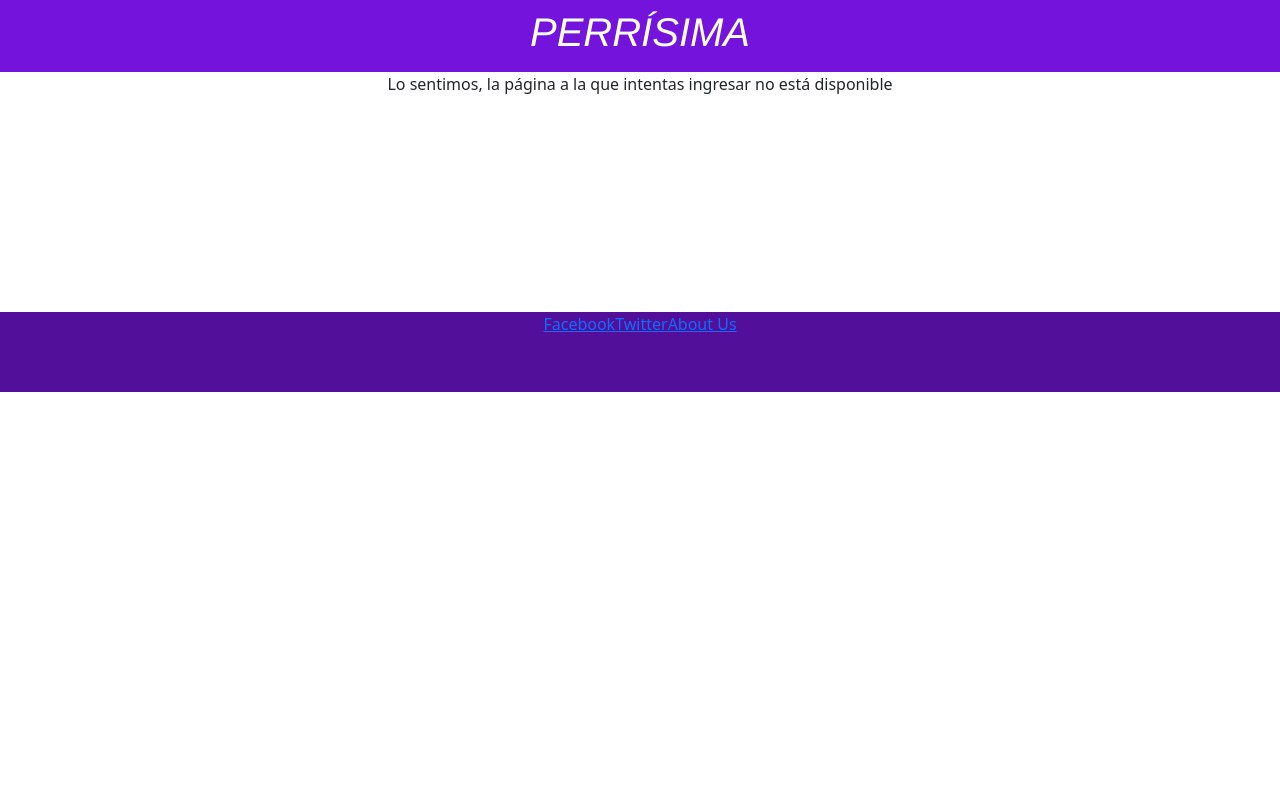
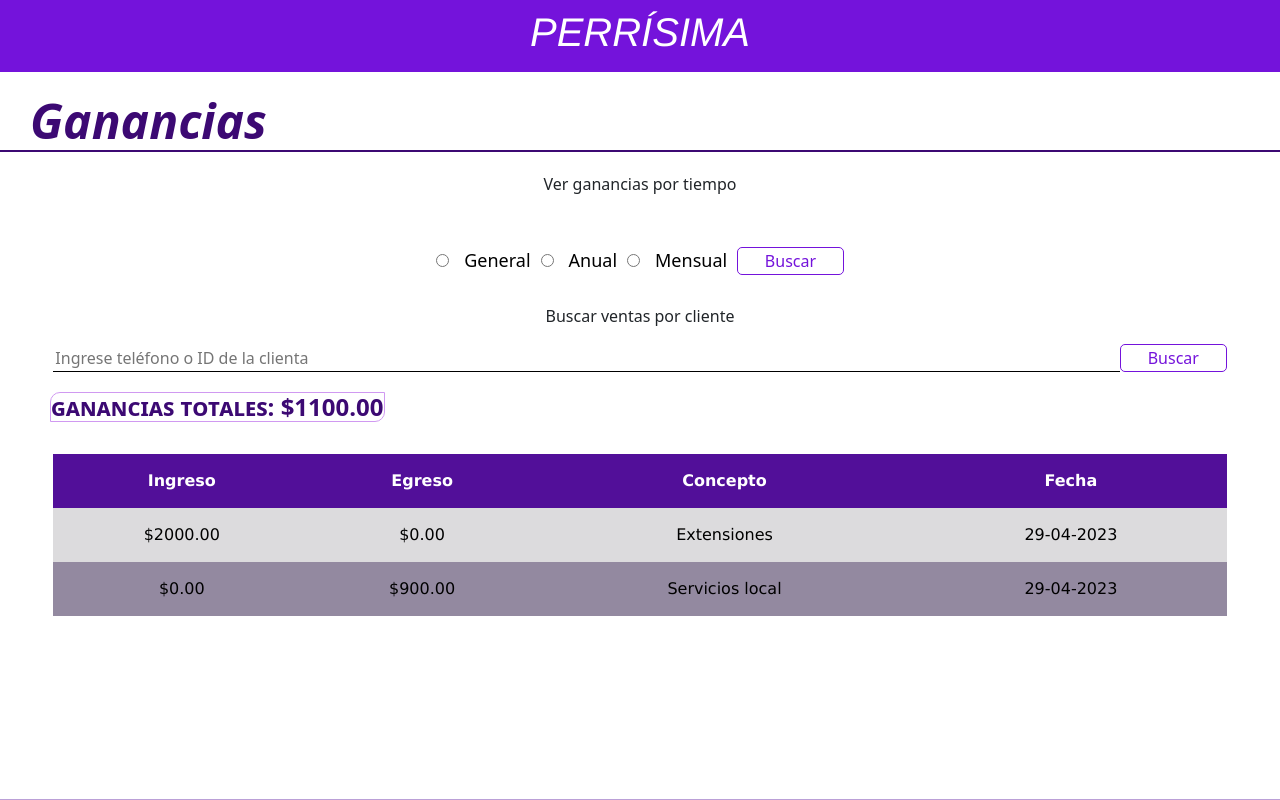
Before and after one commit to PeterGarza12/PerrisimaFrontEnd, a React (Create React App) app: page /profits in a window 1280 px wide. Built offline with nearby package versions, Linux system fonts and the light colour scheme.

Commit message:
pagina de ganancias

```diff
--- a/src/App.js
+++ b/src/App.js
@@ -3,14 +3,15 @@ import { BrowserRouter as Router, Route, Routes } from 'react-router-dom';
 import { Header } from './Components/Header/Header';
 import { Footer } from './Components/Footer/footer';
 
-import { Login } from './Pages/Login/Login';
-import { Main } from './Pages/Main/Main';
-import { Income } from './Pages/Income/Income';
-import { Outcome } from './Pages/Outcome/Outcome';
-import { Client } from './Pages/Client/Client';
-import { ProfileUser } from './Pages/Profile/Profile';
+import { Login }          from './Pages/Login/Login';
+import { Main }           from './Pages/Main/Main';
+import { Income }         from './Pages/Income/Income';
+import { Outcome }        from './Pages/Outcome/Outcome';
+import { Client }         from './Pages/Client/Client';
+import { ProfileUser }    from './Pages/Profile/Profile';
+import { Profits }        from './Pages/Profits/Profits';
 import { CreateEmployee } from './Pages/CreateEmployee/CreateEmployee';
-import Error404 from './Pages/Error/Error404';
+import Error404           from './Pages/Error/Error404';
 
 function App() {
   return (
@@ -24,6 +25,7 @@ function App() {
           <Route exact path='/outcome'  element={<Outcome/>}>       </Route>
           <Route exact path='/client'   element={<Client/>}>        </Route>
           <Route exact path='/profile'  element={<ProfileUser/>}>   </Route>
+          <Route exact path='/profits'  element={<Profits/>}>       </Route>
           <Route exact path='/employee' element={<CreateEmployee/>}></Route>
           <Route path='*'               element={<Error404/>}>      </Route>
         </Routes>
@@ -35,18 +37,3 @@ function App() {
 }
 
 export default App;
-
-      /* <header className="App-header">
-        <img src={logo} className="App-logo" alt="logo" />
-        <p>
-          Edit <code>src/App.js</code> and save to reload.
-        </p>
-        <a
-          className="App-link"
-          href="https://reactjs.org"
-          target="_blank"
-          rel="noopener noreferrer"
-        >
-          Learn React
-        </a>
-      </header> */
--- /dev/null
+++ b/src/Components/Table/Table.css
@@ -0,0 +1,45 @@
+table
+{
+  width: 100%;
+  font-family: Verdana;
+  border-spacing: 0px;
+  border-collapse: collapse;
+  margin: 2rem auto;
+}
+
+thead
+{
+  background-color: #520f99;
+  color: white;
+}
+
+table
+{
+  background-color: rgb(220, 219, 221);
+  color: #000000;
+}
+
+tr
+{
+  text-align: center;
+}
+
+th
+{
+  padding-top: 15px;
+  padding-bottom: 15px;
+}
+
+td
+{
+  padding-top: 15px;
+  padding-bottom: 15px;
+
+}
+
+
+
+table tr:nth-child(2n)
+{
+  background-color: #9389a0;
+}
--- /dev/null
+++ b/src/Components/Table/Table.js
@@ -0,0 +1,28 @@
+import './Table.css'
+
+const Table = ({ data, column }) => {
+  return (
+    <table className='col-11'>
+      <thead>
+        <tr>
+          {column.map((item, index) => <TableHeadItem item={item} />)}
+        </tr>
+      </thead>
+      <tbody>
+        {data.map((item, index) => <TableRow item={item} column={column} />)}
+      </tbody>
+    </table>
+  )
+}
+
+const TableHeadItem = ({ item }) => <th>{item.heading}</th>
+
+const TableRow = ({ item, column }) => (
+  <tr>
+    {column.map((columnItem, index) => {
+      return <td>{item[`${columnItem.value}`]}</td>
+    })}
+  </tr>
+)
+
+export default Table
--- a/src/Pages/CreateEmployee/CreateEmployee.css
+++ b/src/Pages/CreateEmployee/CreateEmployee.css
@@ -7,5 +7,4 @@
     margin-top: 20px;
     padding-left: 30px;
     color: #3C0973;
-    ;
 }
--- /dev/null
+++ b/src/Pages/Profits/Profits.css
@@ -0,0 +1,30 @@
+.search{
+    margin-top: 20px;
+}
+
+.btnSearch{
+    border: 1px solid #7413DB;
+    border-radius: 5px;
+    color: #7413DB;
+    text-decoration: none;
+    text-align: center;
+    background: transparent;
+    transition: all 300ms;
+}
+
+.btnSearch:hover{
+  color: white;
+  background: #7413DB;
+}
+
+.h2Profits{
+    border: 1px solid #d099f1;
+    border-radius: 10px 0px 10px 0px;
+    color: #3C0973;
+    font-variant-caps: all-small-caps;
+    font-size: 24px;
+    font-weight: 600;
+    width: fit-content;
+    margin-left: 50px;
+    margin-top: 20px;
+}
--- /dev/null
+++ b/src/Pages/Profits/Profits.js
@@ -0,0 +1,69 @@
+import React from "react";
+import Table from "../../Components/Table/Table";
+import './Profits.css'
+
+export const Profits = () => {
+
+    const Headers = (
+        [
+          { heading: 'Ingreso',       value: '_id' },
+          { heading: 'Egreso',       value: 'idUser' },
+          { heading: 'Concepto',    value: 'email' },
+          { heading: 'Fecha',   value: 'totalSales' },
+        ]
+      );
+
+      const Rows = (
+        [
+          {
+            _id: "$2000.00",
+            idUser: "$0.00",
+            email: "Extensiones",
+            totalSales: "29-04-2023"
+          },
+          {
+            _id: "$0.00",
+            idUser: "$900.00",
+            email: "Servicios local",
+            totalSales: "29-04-2023"
+          }
+        ]
+      );
+
+
+    return(
+        <div>
+            <h1 className="titlePage">
+                Ganancias
+            </h1>
+            <div className="Busquedas">
+                <div className="search Tiempo">
+                    <p>Ver ganancias por tiempo</p>
+                    <input type="radio" id="general" name="time" value="1"/>
+                    <label for="general">General</label>
+
+                    <input type="radio" id="year" name="time" value="60"/>
+                    <label for="year">Anual</label>
+
+                    <input type="radio" id="month" name="time" value="100"/>
+                    <label for="month">Mensual</label>
+
+                    <button className="btnSearch col-1" type="submit">
+                        Buscar
+                    </button>
+                </div>
+
+                <div className="search Clienta flex-row justify-content-center">
+                    <p>Buscar ventas por cliente</p>
+                    <div id="form" role="search" className="">
+                        <input className="col-10" type="search" id="query" name="q" placeholder="Ingrese teléfono o ID de la clienta" aria-label="Search through site content"></input>
+                        <button className="btnSearch col-1" >Buscar</button>
+                    </div>
+                </div>
+
+            </div>
+            <h2 className="h2Profits">Ganancias totales: $1100.00</h2>
+            <Table data={Rows} column={Headers}/>
+        </div>
+    );
+};
```
